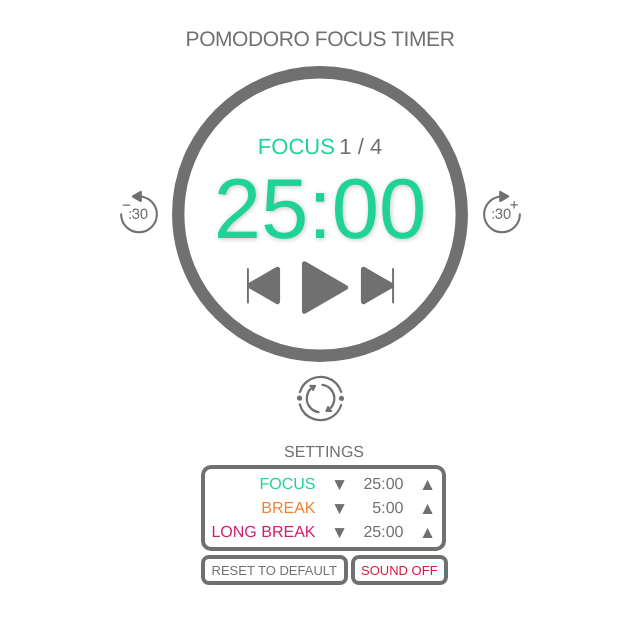
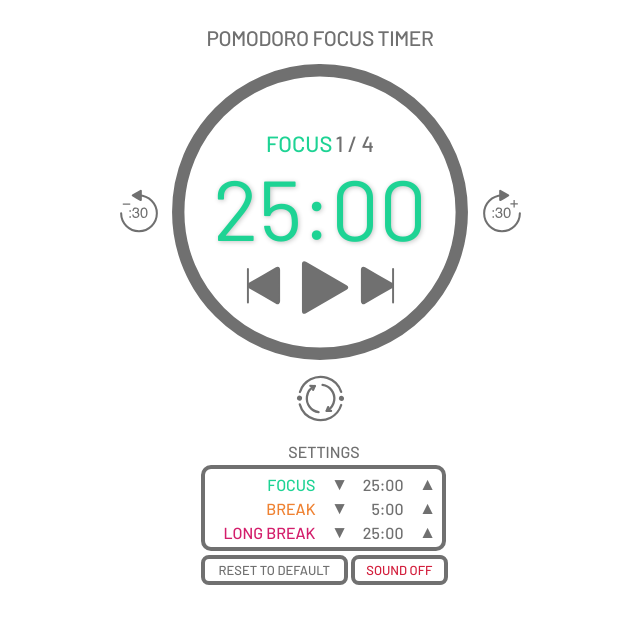
Before and after one commit to ejoflo/pomodoro, a plain HTML site: page index.html in a window 1280 px wide. Shown: the whole page, without its empty margins (320-960 px from the left). Drawn offline with Linux system fonts and the light colour scheme.

Commit message:
add new fonts

```diff
--- a/style.css
+++ b/style.css
@@ -4,8 +4,23 @@
 	box-sizing: border-box;
 }
 
+@font-face {
+	font-family: barlow;
+	src: url(./fonts/Barlow-Regular.ttf);
+}
+
+@font-face {
+	font-family: barlowMedium;
+	src: url(./fonts/Barlow-Medium.ttf);
+}
+
+@font-face {
+	font-family: barlowBold;
+	src: url(./fonts/Barlow-Bold.ttf);
+}
+
 body {
-	font-family: Helvetica, sans-serif;
+	font-family: barlow;
 	color: #707070;
 	text-transform: uppercase;
 }
@@ -31,6 +46,7 @@ body:after {   /* preload images */
 }
 
 .timerTitle {
+	font-family: barlowMedium;
 	grid-row: 1 / 2;
 	grid-column: 1 / 6;
 	justify-self: center;
@@ -41,6 +57,7 @@ body:after {   /* preload images */
 }
 
 .sessionInfo {
+	font-family: barlowMedium;
 	grid-row: 2 / 3;
 	grid-column: 2 / 5;
 	align-self: end;
@@ -244,6 +261,7 @@ path { /* in svg, path that is drawn */
 /* SETTINGS SECTION */
 
 #settingsContainer {
+	font-family: barlowMedium;
 	grid-row: 3 / 4;
 	display: grid;
 	grid-template: 1fr 86px 1fr / 22% 56% 22%;
@@ -329,6 +347,7 @@ path { /* in svg, path that is drawn */
 }
 
 #resetBox button {
+	font-family: barlowMedium;
 	font-size: 13px;
 	font-weight: 500;
 	background-color: #fff;
```
Also changed, not shown: fonts/Barlow-Bold.ttf (added), fonts/Barlow-Medium.ttf (added), fonts/Barlow-Regular.ttf (added).
